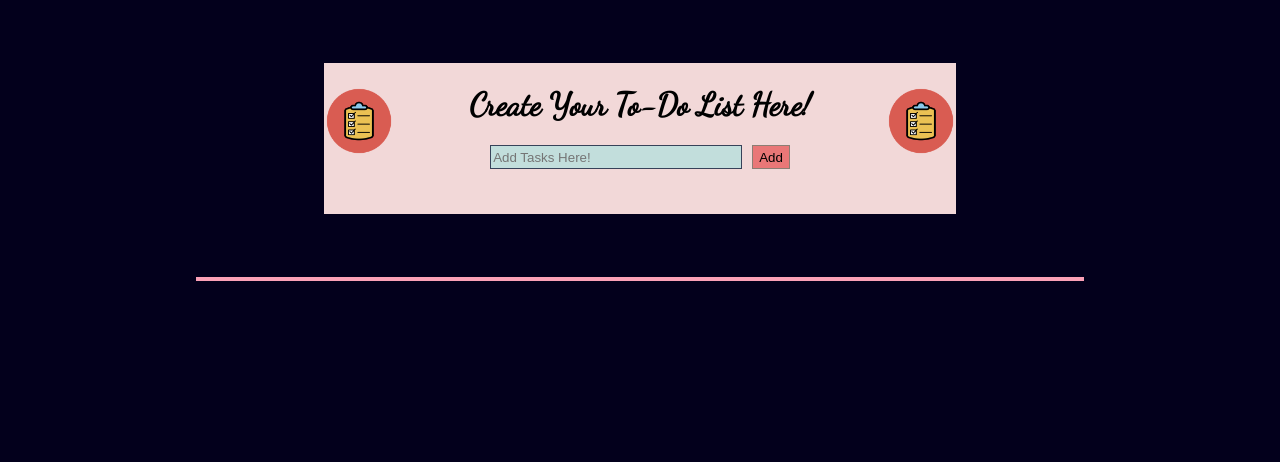
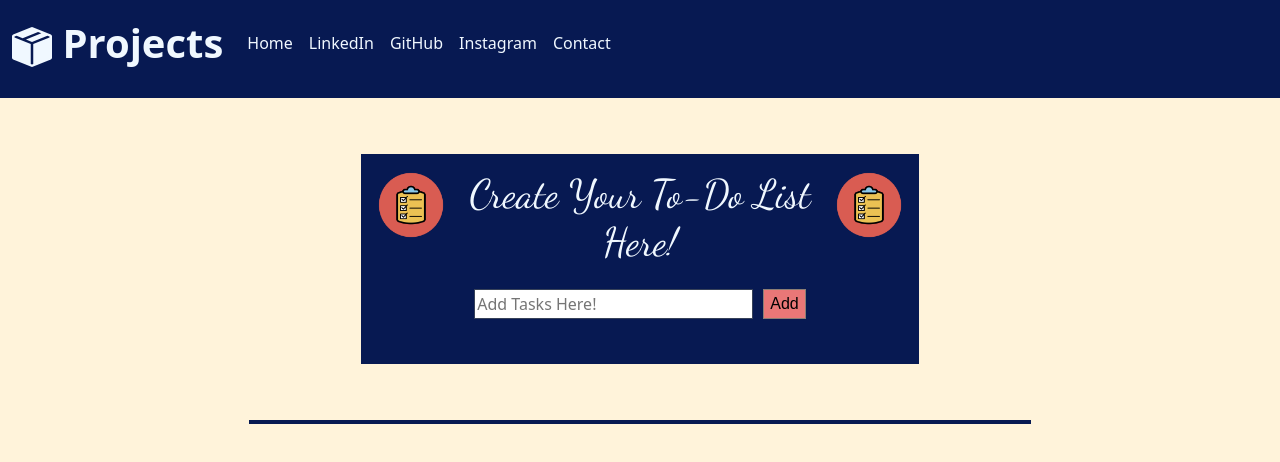
Before and after one commit to amarjeetsingh7503/Projects, a plain HTML site: page assests/TASK-1/index.html in a window 1280 px wide. Drawn offline with nearby package versions, Linux system fonts and the light colour scheme.

Commit message:
Add files via upload

```diff
--- a/assests/ContactHtml/styles.css
+++ b/assests/ContactHtml/styles.css
@@ -22,8 +22,4 @@ h1{
         border: 2.5px solid;
         width: 110px;
     }
-
-    h1{
-    text-decoration: underline double;
-    }
 }
--- a/assests/TASK-1/index.html
+++ b/assests/TASK-1/index.html
@@ -1,24 +1,132 @@
 <!DOCTYPE html>
 <html lang="en">
   <head>
-    <meta charset="UTF-8">
-    <meta name="viewport" content="width=device-width, initial-scale=1.0">
-    <title>To-Do List</title>
-    <link rel="stylesheet" href="./style.css">
-    <link rel="preconnect" href="https://fonts.googleapis.com">
-    <link rel="preconnect" href="https://fonts.gstatic.com" crossorigin>
-    <link href="https://fonts.googleapis.com/css2?family=Dancing+Script&display=swap" rel="stylesheet">
+    <meta charset="UTF-8" />
+    <meta name="viewport" content="width=device-width, initial-scale=1.0" />
+    <title>My Projects</title>
+    <link rel="stylesheet" href="./style.css" />
+    <link
+      href="https://cdn.jsdelivr.net/npm/bootstrap@5.3.1/dist/css/bootstrap.min.css"
+      rel="stylesheet"
+      integrity="sha384-4bw+/aepP/YC94hEpVNVgiZdgIC5+VKNBQNGCHeKRQN+PtmoHDEXuppvnDJzQIu9"
+      crossorigin="anonymous"
+    />
+    <link rel="preconnect" href="https://fonts.googleapis.com" />
+    <link rel="preconnect" href="https://fonts.gstatic.com" crossorigin />
+    <link
+      href="https://fonts.googleapis.com/css2?family=Dancing+Script&display=swap"
+      rel="stylesheet"
+    />
   </head>
-<body>
+
+  <body style="background-color: #fff3da">
+    <nav
+      class="navbar navbar-expand-lg"
+      style="background-color: #071952; padding-bottom: 20px"
+    >
+      <div class="container-fluid">
+        <a
+          class="navbar-brand"
+          style="color: aliceblue; font-weight: 600; font-size: 40px"
+          href="#"
+        >
+          <svg
+            xmlns="http://www.w3.org/2000/svg"
+            width="40"
+            fill="currentColor"
+            class="bi bi-box-seam-fill"
+            viewBox="0 0 16 16"
+          >
+            <path
+              fill-rule="evenodd"
+              d="M15.528 2.973a.75.75 0 0 1 .472.696v8.662a.75.75 0 0 1-.472.696l-7.25 2.9a.75.75 0 0 1-.557 0l-7.25-2.9A.75.75 0 0 1 0 12.331V3.669a.75.75 0 0 1 .471-.696L7.443.184l.01-.003.268-.108a.75.75 0 0 1 .558 0l.269.108.01.003 6.97 2.789ZM10.404 2 4.25 4.461 1.846 3.5 1 3.839v.4l6.5 2.6v7.922l.5.2.5-.2V6.84l6.5-2.6v-.4l-.846-.339L8 5.961 5.596 5l6.154-2.461L10.404 2Z"
+            />
+          </svg>
+          Projects</a
+        >
+        <button
+          class="navbar-toggler"
+          type="button"
+          data-bs-toggle="collapse"
+          style="background-color: white"
+          data-bs-target="#navbarNav"
+          aria-controls="navbarNav"
+          aria-expanded="false"
+          aria-label="Toggle navigation"
+        >
+          <span class="navbar-toggler-icon"></span>
+        </button>
+        <div class="collapse navbar-collapse" id="navbarNav">
+          <ul class="navbar-nav">
+            <li class="nav-item">
+              <a
+                class="nav-link active"
+                aria-current="page"
+                href="../../index.html"
+                style="color: aliceblue"
+                >Home</a
+              >
+            </li>
+            <li class="nav-item">
+              <a
+                class="nav-link active"
+                aria-current="page"
+                href="https://www.linkedin.com/in/amarjeet-singh-414a43284/"
+                style="color: aliceblue"
+                >LinkedIn</a
+              >
+            </li>
+            <li class="nav-item">
+              <a
+                class="nav-link active"
+                aria-current="page"
+                href="https://github.com/amarjeetsingh7503"
+                style="color: aliceblue"
+                >GitHub</a
+              >
+            </li>
+            <li class="nav-item">
+              <a
+                class="nav-link active"
+                aria-current="page"
+                href="https://www.instagram.com/amarjeet_singh7503/"
+                style="color: aliceblue"
+                >Instagram</a
+              >
+            </li>
+            <li class="nav-item">
+              <a
+                class="nav-link active"
+                aria-current="page"
+                href="./assests/ContactHtml/index.html"
+                style="color: aliceblue"
+                >Contact</a
+              >
+            </li>
+          </ul>
+        </div>
+      </div>
+    </nav>
+
     <div class="container">
       <div id="newtask">
         <h1>
-                <img id="firstimg" src="./img/todoimg.png" width="70px" alt="to do list">
-                <img id="secondimg" src="./img/todoimg.png" width="70px" alt="to do list">
+          <img
+            id="firstimg"
+            src="./img/todoimg.png"
+            width="70px"
+            alt="to do list"
+          />
+          <img
+            id="secondimg"
+            src="./img/todoimg.png"
+            width="70px"
+            alt="to do list"
+          />
           Create Your To-Do List Here!
         </h1>
         <div id="input">
-                <input type="text" placeholder="Add Tasks Here!">
+          <input type="text" placeholder="Add Tasks Here!" />
           <button id="push">Add</button>
         </div>
       </div>
@@ -26,6 +134,13 @@
         <!-- For Tasks -->
       </div>
     </div>
-    <script src="script.js"></script>
+
+    <script src="./script.js"></script>
+
+    <script
+      src="https://cdn.jsdelivr.net/npm/bootstrap@5.3.1/dist/js/bootstrap.bundle.min.js"
+      integrity="sha384-HwwvtgBNo3bZJJLYd8oVXjrBZt8cqVSpeBNS5n7C8IVInixGAoxmnlMuBnhbgrkm"
+      crossorigin="anonymous"
+    ></script>
   </body>
 </html>
--- a/assests/TASK-1/style.css
+++ b/assests/TASK-1/style.css
@@ -1,9 +1,6 @@
-body{
-    background-color: #03001C;
-}
-
 #newtask{
-    background-color: #F2D8D8;
+    background-color: #071952;
+    color: aliceblue;
     text-align: center;
     width: 50%;
     padding: 1px 0px 45px 0px;
@@ -19,9 +16,9 @@ body{
 }
 
 input{
-    background-color: #C2DEDC;
+    background-color: white;
     border: 1.6px solid #374259;
-    height: 20px;
+    height: 30px;
     width: 50%;
     font-family:'Acme', sans-serif;
 }
@@ -40,6 +37,7 @@ input:focus{
 
 h1{
     font-family: 'Dancing Script', cursive;
+    padding: 15px;
 }
 
 #input{
@@ -49,8 +47,8 @@ h1{
 }
 
 #tasks{
-    background-color: #FFF3DA;
-    border: 2px solid #FBA1B7;
+    background-color: #f0f0f0;
+    border: 2px solid #071952;
     width: 70%;
     margin: 5% auto 0% auto;
 
--- a/assests/TASK-4/style.css
+++ b/assests/TASK-4/style.css
@@ -1,10 +1,25 @@
-body {
-    background-color: #21243D;
+body{
+    background-color: #071952;
+    text-align: center;
+    color: aliceblue;
+}
+
+.navigation{
+    padding-bottom: 20px;
+}
+
+.navigation > h1{
+    text-decoration: underline;
+    font-family: 'Tilt Prism', cursive;
+}
+
+.calbody{
+    background-color: #fff3da;
     font-family: Arial, sans-serif;
     display: flex;
     justify-content: center;
     align-items: center;
-    height: 100vh;
+    height: 80vh;
     margin: 0;
 }
 
```
Also changed, not shown: assests/TASK-4/index.html (+10 -0 lines), index.html (+5 -8 lines), style.css (line endings or trailing spaces). Lines whose indentation alone changed are shown as unchanged.
